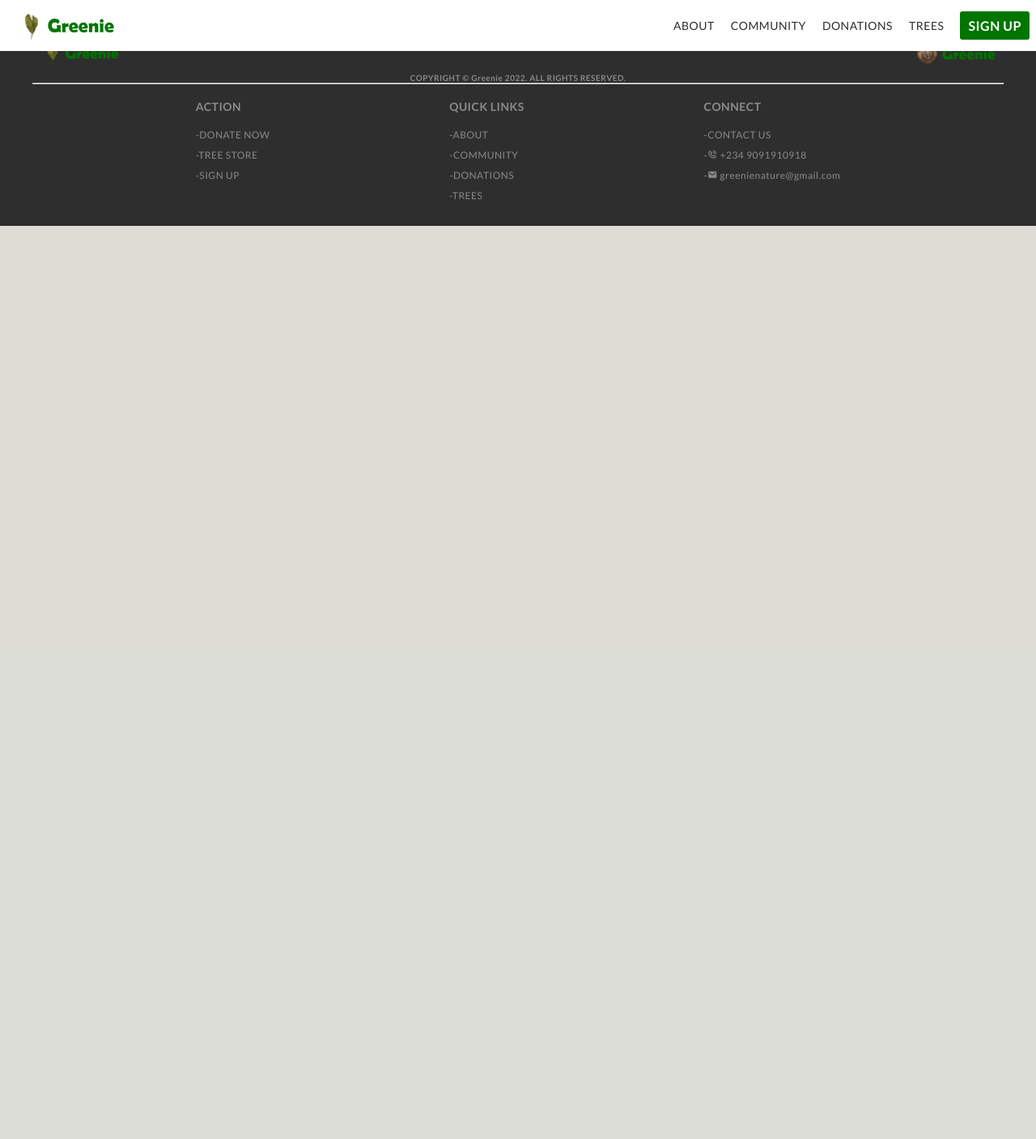
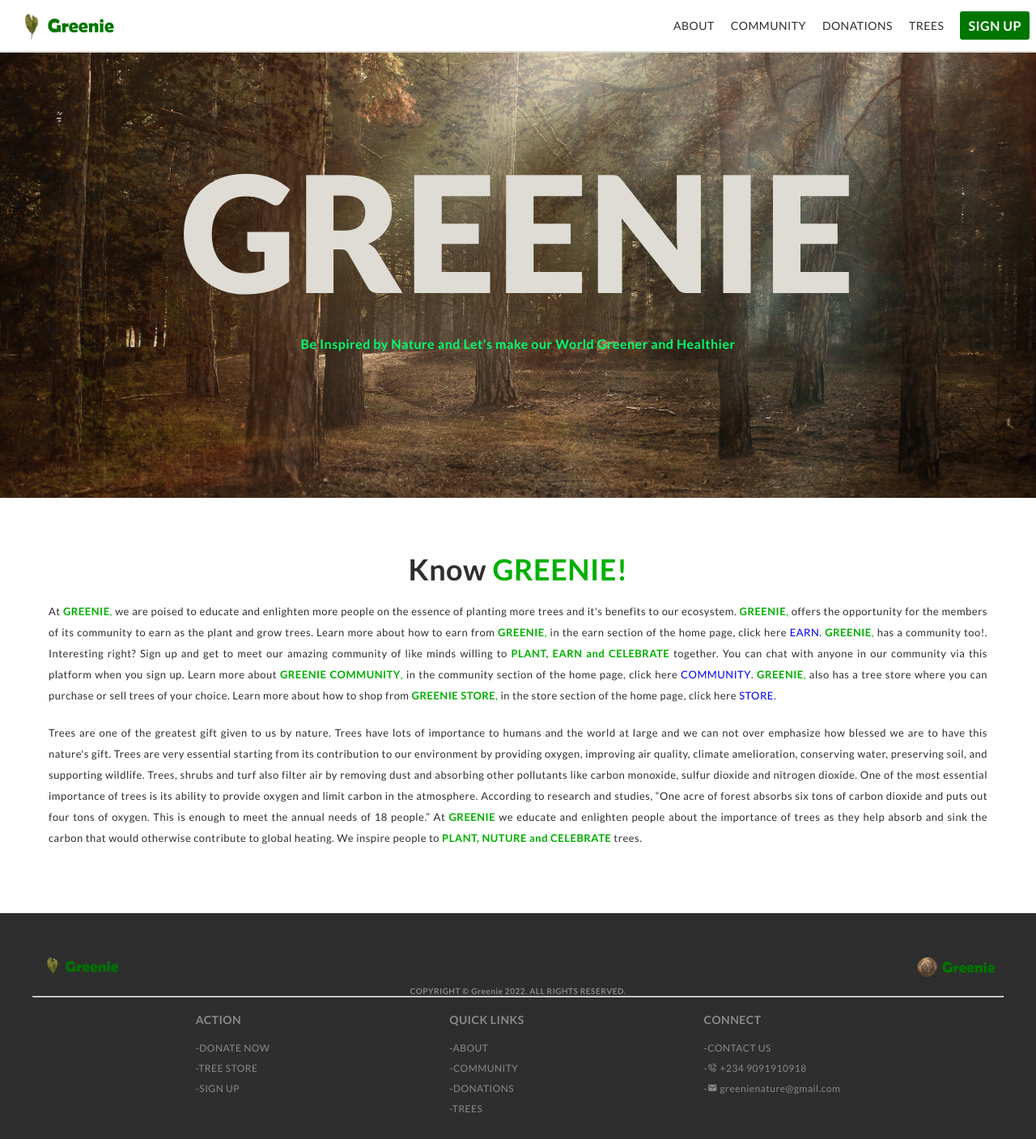
Before and after one commit to Paul-Chidiadi/greenie, a PHP site: page /about.php in a window 1280 px wide. Shown: the whole page at 81% size. Before the commit the page ends 279 px from the top, so only its background shows below. Run offline with PHP 8.4, Linux system fonts and the light colour scheme.

Commit message:
ABOUT PAGE: completed about page

```diff
--- a/about.php
+++ b/about.php
@@ -3,7 +3,49 @@
     <!-- HEADER SECTION -->
     <?php include_once "include/header.php"?>
     <!-- BODY SECTION -->
-
+    <section class="top">
+        <div class="top-body">
+            <h1>GREENIE</h1>
+            <p>Be Inspired by Nature and Let's make our World Greener and Healthier</p>
+        </div>
+    </section>
+    <!-- ABOUT SECTION -->
+    <section class="intro">
+        <div class="intro-body">
+            <div class="intro-body-text">
+                <h1>Know <span>GREENIE!</span></h1>
+            </div>
+            <p>
+              At <span> <b>GREENIE</b>, </span> we are poised to educate and enlighten more people
+              on the essence of planting more trees and it's benefits to our ecosystem. <span> <b>GREENIE</b>, </span>
+              offers the opportunity for the members  of its community to earn as the plant and grow
+              trees. Learn more about how to earn from <span> <b>GREENIE</b>, </span> in the earn section
+              of the home page, click here <a href="index.php#earn">EARN</a>. <span> <b>GREENIE</b>, </span>
+              has a community too!. Interesting right? Sign up and get to meet our amazing community of like
+              minds willing to <span> <b> PLANT, EARN and CELEBRATE </b> </span> together. You can chat with anyone in our
+              community via this platform when you sign up. Learn more about <span> <b>GREENIE COMMUNITY</b>, </span>
+              in the community section of the home page, click here <a href="index.php#comm">COMMUNITY</a>. <span> <b>GREENIE</b>, </span>
+              also has a tree store where you can  purchase or sell trees of your choice. Learn more about how to shop from
+              <span> <b>GREENIE STORE</b>, </span> in the store section of the home page, click here <a href="index.php#store">STORE</a>.
+            </p>
+            <p>Trees are one of the greatest gift given to us by nature. Trees have lots of importance
+                to humans and the world at large and we can not over emphasize how blessed we are to
+                have this nature's gift. Trees are very essential starting from its contribution to
+                our environment by providing oxygen, improving air quality, climate amelioration,
+                conserving water, preserving soil, and supporting wildlife. Trees, shrubs and turf
+                also filter air by removing dust and absorbing other pollutants like carbon monoxide,
+                sulfur dioxide and nitrogen dioxide.
+                One of the most essential importance of trees is its ability to provide oxygen and
+                limit carbon in the atmosphere. According to research and studies, “One acre of forest
+                absorbs six tons of carbon dioxide and puts out four tons of oxygen. This is enough to
+                meet the annual needs of 18 people.” At <span><b>GREENIE</b></span> we educate and enlighten
+                people about the importance of trees as they help absorb and sink the carbon that would
+                otherwise contribute to global heating. We inspire people to <span> <b> PLANT, NUTURE and
+                CELEBRATE </b> </span>
+                trees.
+            </p>
+        </div>
+    </section>
     <!-- FOOTER SECTION -->
     <?php include_once "include/footer.php"?>
 
--- a/index.php
+++ b/index.php
@@ -51,7 +51,7 @@
         </div>
     </section>
     <!-- COMMUNITY SECTION -->
-    <section class="comm">
+    <section id="comm" class="comm">
         <img src="img/com.png" alt="">
         <div class="comm-body">
             <div class="comm-body-text">
@@ -71,7 +71,7 @@
         </div>
     </section>
     <!-- EARN SECTION -->
-    <section class="earn">
+    <section id="earn" class="earn">
         <div class="earn-body">
             <div class="earn-body-text">
                 <h1>Earn with Greenie <br><span>Did you know?</span></h1>
@@ -116,7 +116,7 @@
         </div>
     </section>
     <!-- STORE SECTION -->
-    <section class="store">
+    <section id="store" class="store">
         <h1><span>GREENIE</span> TREE STORE </h1>
         <p><b>GREENIE</b> Tree Store helps you find out more about different trees and enlightens you
             about trees that best fits your region. At <b>GREENIE STORES</b> you can either sell a tree
```
